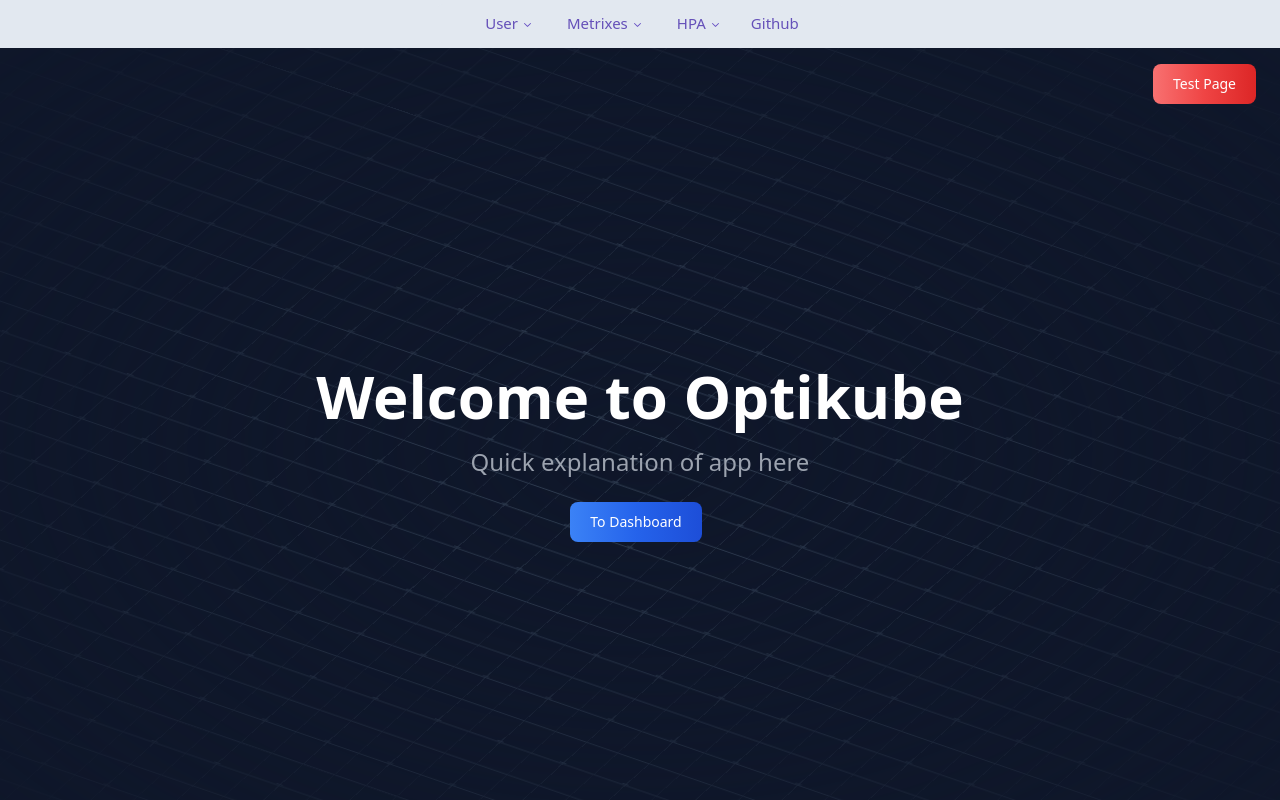
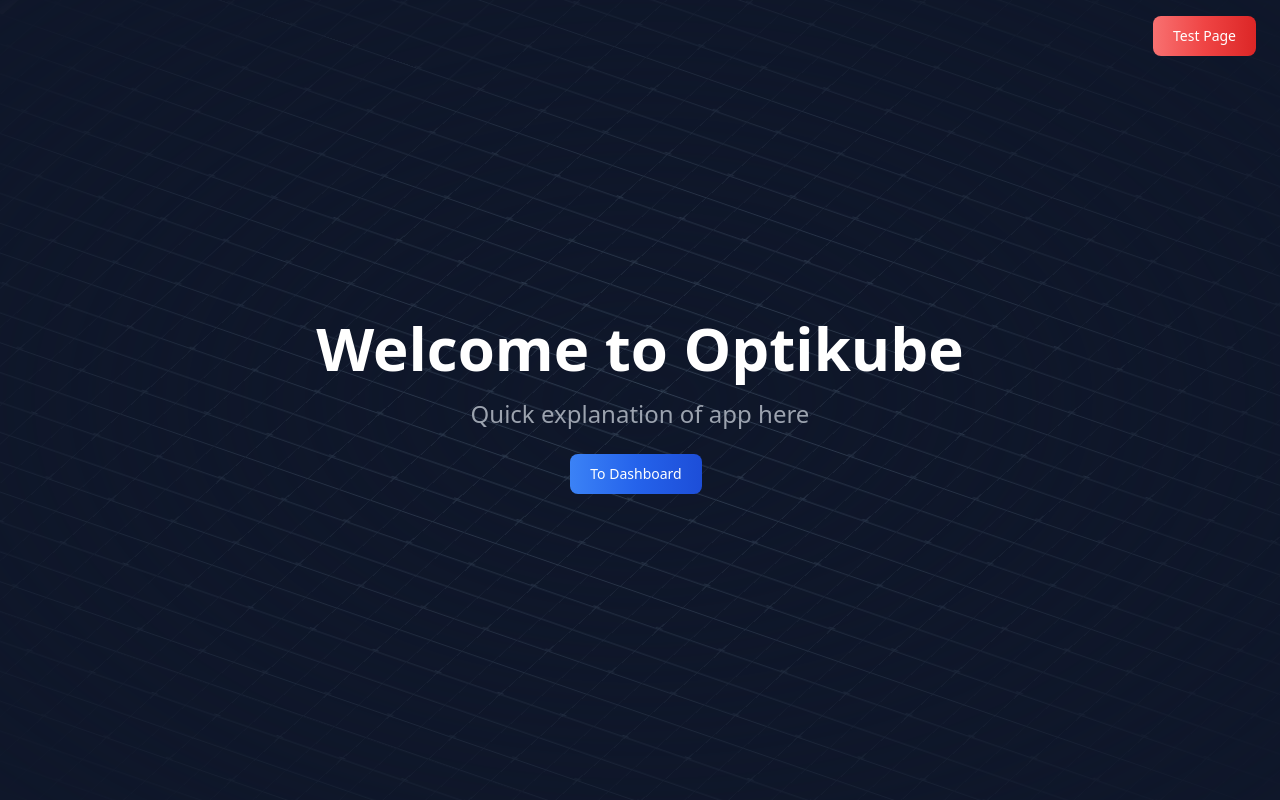
Before and after one commit to oslabs-beta/OptiKube-FE, a Next.js app: page / in a window 1280 px wide. Shown: the top 800 px of the page. Built offline with nearby package versions, Linux system fonts and the light colour scheme.

Commit message:
fix the navbar layer issue with z-[0]

```diff
--- a/components/NavBar.tsx
+++ b/components/NavBar.tsx
@@ -8,7 +8,7 @@ import { cn } from "../public/utils/shadcnUI/cn";
 const NavBar = () => {
   return (
     <div className="h-12 bg-slate-200 m-0">
-      <NavigationMenu.Root className="relative z-[0] flex w-screen justify-center">
+      <NavigationMenu.Root className="relative z-[2] flex w-screen justify-center">
         <NavigationMenu.List className="center shadow-blackA4 m-1 flex list-none rounded-[6px] bg-slate-200 p-1 px-8">
           <NavigationMenu.Item>
             <NavigationMenu.Trigger className="text-violet11 hover:bg-violet3 focus:shadow-violet7 group flex select-none items-center justify-between gap-[2px] rounded-[4px] px-4 py-2 text-[15px] font-medium leading-none outline-none focus:shadow-[0_0_0_2px]">
--- a/pages/_app.tsx
+++ b/pages/_app.tsx
@@ -9,9 +9,9 @@ import '../styles/styles.scss';
 const MyApp: React.FC<AppProps> = ({ Component, pageProps }) => {
   return (
     <>
-      <NavBar />
+      {/* <NavBar /> */}
       <Component {...pageProps} />
-      <Footer />
+      {/* <Footer /> */}
     </>
   );
 }
```
